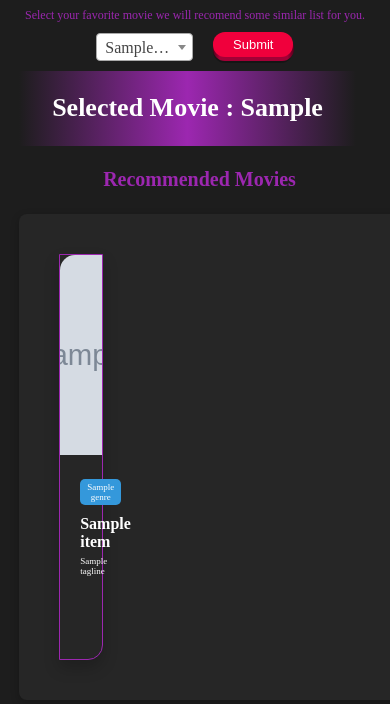
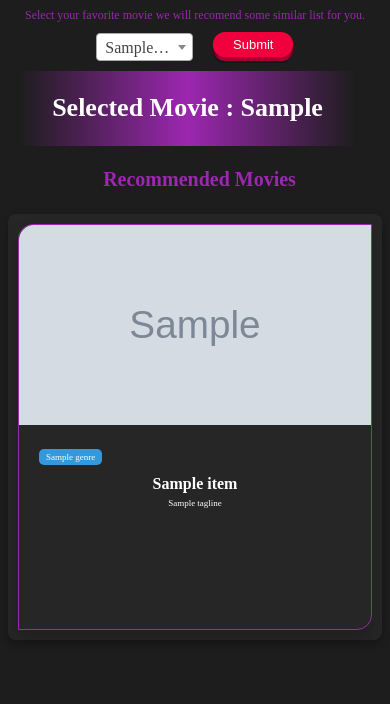
Before and after one commit to pbinaykumar/movie-recommendation-system, a Flask app: template templates/home.html in a window 390 px wide. Shown: the top 704 px of the page. Run offline with Flask 3, Linux system fonts and the light colour scheme; the template is opened without the code that fills it: most values are stand-ins (such as "Sample title", 1, 10 or a date in 2020); grey boxes marked "Sample" are stand-in pictures; parts of the project's set-up code (start-up, migrations or seed data) failed here and were passed over; some web fonts are replaced.

Commit message:
responsive

```diff
--- a/static/css/style.css
+++ b/static/css/style.css
@@ -56,6 +56,7 @@ margin-left: 3%;
 
 .card {
     border-bottom-right-radius: 15px;
+    border-top-left-radius: 15px;
     box-shadow: 0 8px 16px rgba(0, 0, 0, 0.2);
     transition: transform 0.3s;
     border: 1px solid #9C27B0
@@ -259,3 +260,18 @@ margin-left: 3%;
 }
 
 /* Add more styles as needed */
+
+/* media querey ..*/
+
+@media only screen and (max-width: 768px){
+    .recomended-list-maindiv{
+        display: flex;
+    flex-direction: column;
+    width: 100%;
+    margin-left: 0;
+    padding: 0;
+    }
+    .genre-container{
+        display-content: center;
+    }
+}
```
